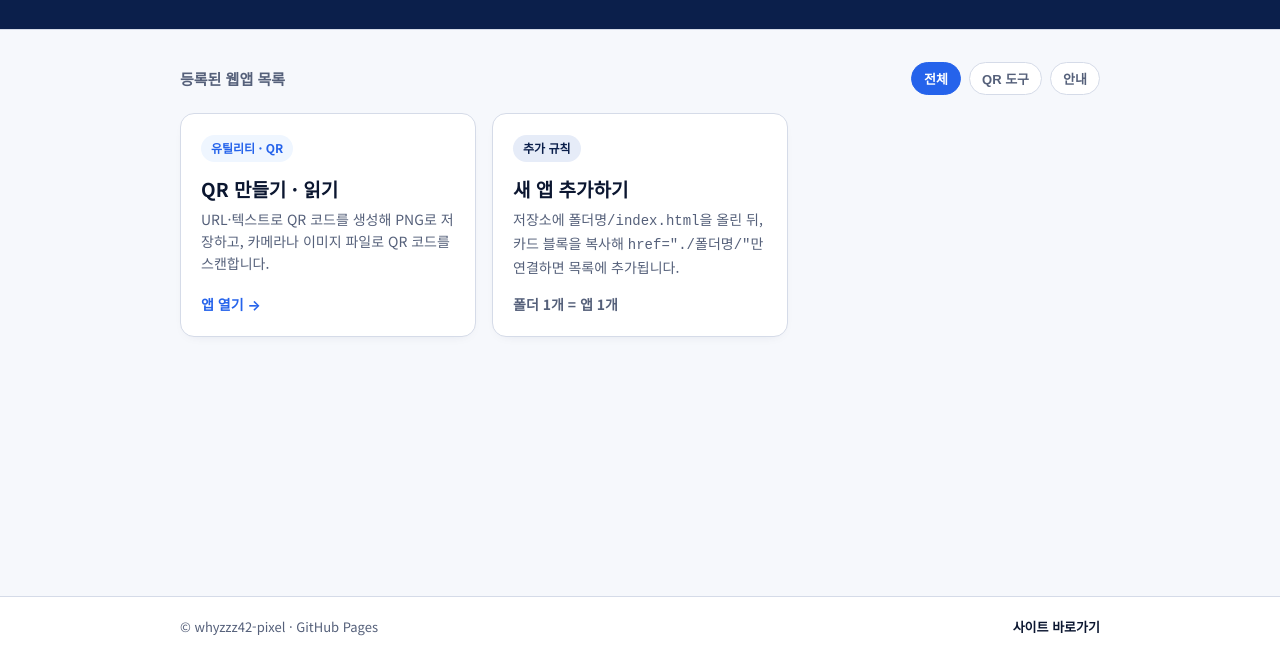
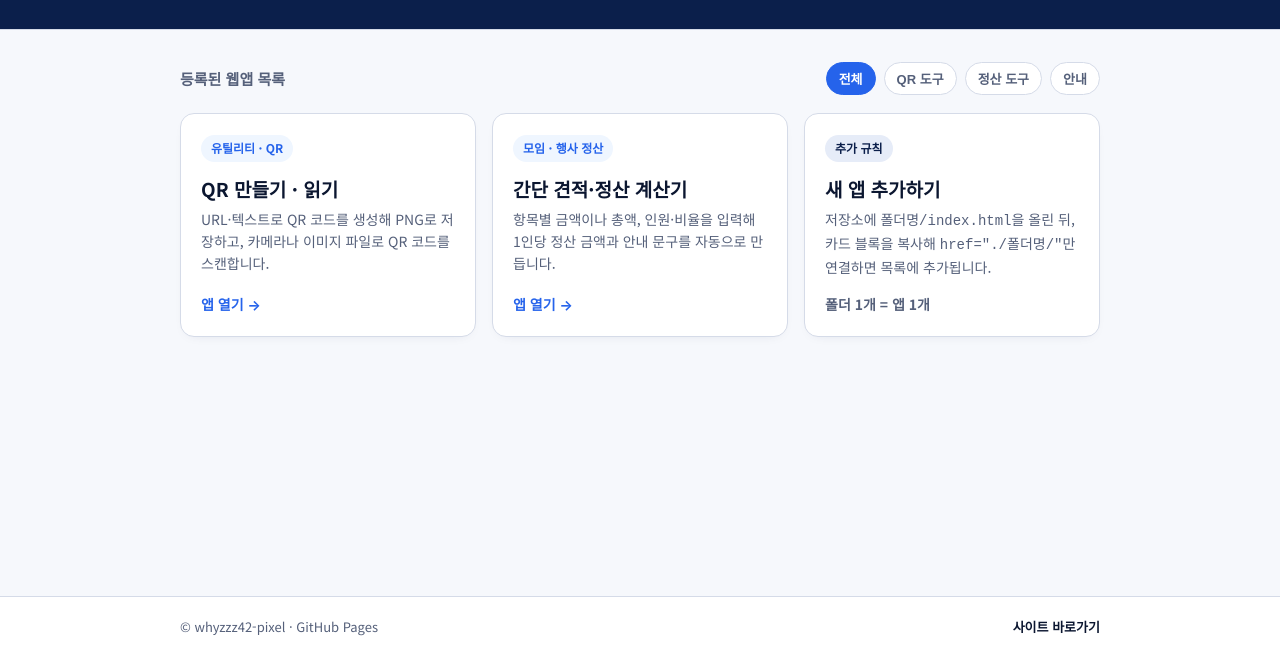
Before and after one commit to whyzzz42-pixel/apple2, a plain HTML site: page index.html in a window 1280 px wide. Shown: the part 143-800 px from the top of the page. Drawn offline with Linux system fonts and the light colour scheme.

Commit message:
Update index.html

```diff
--- a/index.html
+++ b/index.html
@@ -231,6 +231,7 @@
         <div class="filter-group" role="tablist" aria-label="앱 분류 필터">
           <button class="filter-btn active" data-category="all" onclick="filterCards('all', this)">전체</button>
           <button class="filter-btn" data-category="qr" onclick="filterCards('qr', this)">QR 도구</button>
+          <button class="filter-btn" data-category="split" onclick="filterCards('split', this)">정산 도구</button>
           <button class="filter-btn" data-category="guide" onclick="filterCards('guide', this)">안내</button>
         </div>
       </div>
@@ -241,6 +242,15 @@
             <span class="badge">유틸리티 · QR</span>
             <h2>QR 만들기 · 읽기</h2>
             <p>URL·텍스트로 QR 코드를 생성해 PNG로 저장하고, 카메라나 이미지 파일로 QR 코드를 스캔합니다.</p>
+          </div>
+          <span class="go">앱 열기 →</span>
+        </a>
+
+        <a class="card" href="./splite/" data-category="split">
+          <div>
+            <span class="badge">모임 · 행사 정산</span>
+            <h2>간단 견적·정산 계산기</h2>
+            <p>항목별 금액이나 총액, 인원·비율을 입력해 1인당 정산 금액과 안내 문구를 자동으로 만듭니다.</p>
           </div>
           <span class="go">앱 열기 →</span>
         </a>
```
